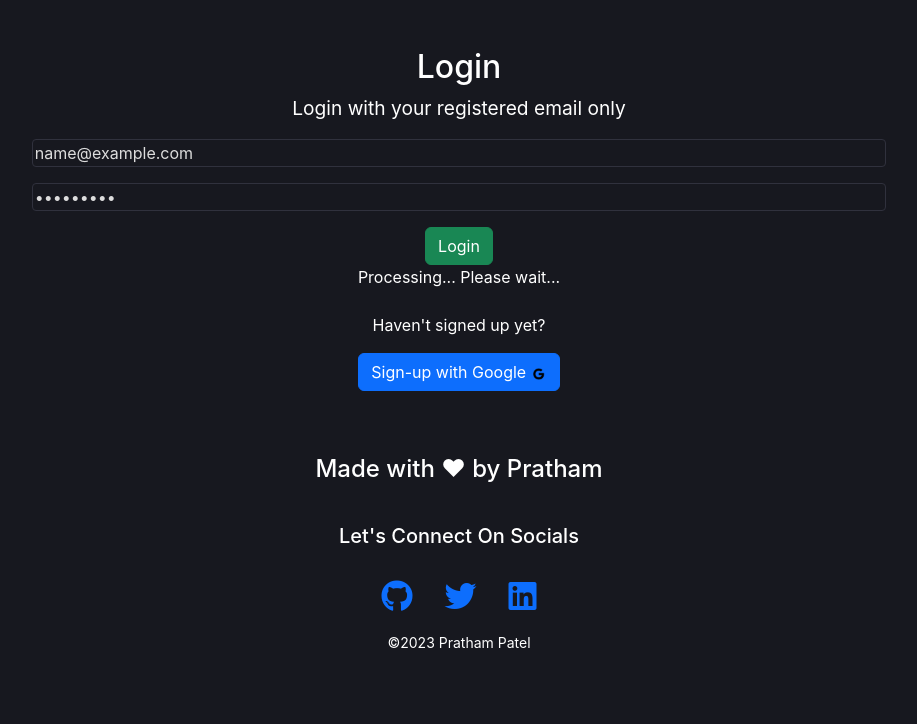
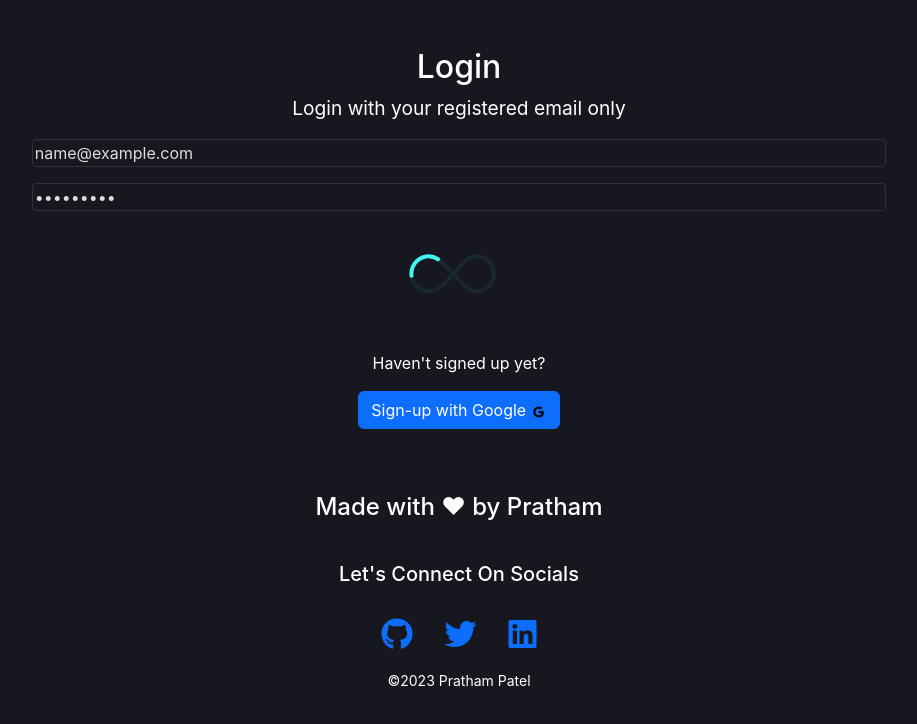
Before and after one commit to PrathamPatel010/Money-Tracking-App, a React (Create React App) app in the folder frontend/: page / in a window 1280 px wide. Both pictures are taken after typing "name@example.com", "Sample123" into the empty fields and a click on the button "Login". Shown: the top 724 px of the page, without its empty margins (181-1098 px from the left). Built offline with nearby package versions, Linux system fonts and the light colour scheme; no server answers.

Commit message:
Loader added in login page

```diff
--- a/frontend/package.json
+++ b/frontend/package.json
@@ -10,6 +10,7 @@
         "date-fns": "^2.30.0",
         "react": "^18.2.0",
         "react-dom": "^18.2.0",
+        "react-loader-spinner": "^5.4.5",
         "react-router-dom": "^6.14.2",
         "react-scripts": "5.0.1",
         "uuid": "^9.0.0",
--- a/frontend/src/Components/FormComponent.jsx
+++ b/frontend/src/Components/FormComponent.jsx
@@ -1,33 +1,36 @@
-import React, { useState} from 'react';
+import React, { useState } from 'react';
 import axios from 'axios';
+import SpinnerLoader from "./SpinnerLoader";
+
 import '../App.css';
 const FormComponent = () => {
     const base_url = process.env.REACT_APP_BACKEND_BASE_URI;
-    const [email,setEmail] = useState('');
-    const [password,setPassword] = useState('');
-    const [acknowledgment,setAcknowldgment] = useState('');
-
-    async function handleSubmit(e){
+    const [email, setEmail] = useState('');
+    const [password, setPassword] = useState('');
+    const [acknowledgment, setAcknowldgment] = useState('');
+    const [showLoader, setShowLoader] = useState(false);
+    async function handleSubmit(e) {
         e.preventDefault();
-        const userData = {email,password};
-        setAcknowldgment('Processing... Please wait...');
-        const response = await axios.post(`${base_url}/api/login`,userData,{ withCredentials: true });
-        if(response.data.success===true){
+        setShowLoader(true);
+        const userData = { email, password };
+        const response = await axios.post(`${base_url}/api/login`, userData, { withCredentials: true });
+        setShowLoader(false);
+        if (response.data.success === true) {
             setAcknowldgment('Success!! Please wait while you are being redirected');
             console.log(response.data);
             setEmail('');
             setPassword('');
-            window.location.href="/main";
+            window.location.href = "/main";
             return;
         }
-        if(response.data){
+        if (response.data) {
             setPassword('');
             console.log(response.data);
             setAcknowldgment(response.data.error);
         }
     }
 
-    async function handleGoogleSignin(e){
+    async function handleGoogleSignin(e) {
         e.preventDefault();
         window.location.href = `${base_url}/auth/google`;
     }
@@ -41,14 +44,19 @@ const FormComponent = () => {
                 </div>
                 <form method="post" onSubmit={handleSubmit} className="container loginform-div">
                     <div className="container my-3">
-                        <input type="email" name="email" value={email} placeholder="Email" onChange={(e)=>{setEmail(e.target.value)}} autoComplete="on" required/>
+                        <input type="email" name="email" value={email} placeholder="Email" onChange={(e) => { setEmail(e.target.value) }} autoComplete="on" required />
                     </div>
                     <div className="container my-3">
-                        <input type="password" value={password} placeholder="password" onChange={(e)=>{setPassword(e.target.value)}} autoComplete="off" required/>
+                        <input type="password" value={password} placeholder="password" onChange={(e) => { setPassword(e.target.value) }} autoComplete="off" required />
                     </div>
-                    <div className="container mt-3">
-                        <button className="btn btn-success">Login</button>
-                    </div>
+                    {
+                        showLoader ? (<SpinnerLoader />) : (
+                            <div className="container mt-3">
+                                <button className="btn btn-success">Login</button>
+                            </div>
+                        )
+                    }
+
                     <div className="container mb-4">
                         {acknowledgment}
                     </div>
--- /dev/null
+++ b/frontend/src/Components/SpinnerLoader.jsx
@@ -0,0 +1,13 @@
+import { InfinitySpin } from 'react-loader-spinner';
+const SpinnerLoader = () => {
+    return (
+        <div>
+            <InfinitySpin
+                width='200'
+                color="#42F7F1"
+            />
+        </div>
+    )
+}
+
+export default SpinnerLoader;
```
Also changed, not shown: 1 other file (tests, documents, lock files or other folders).
